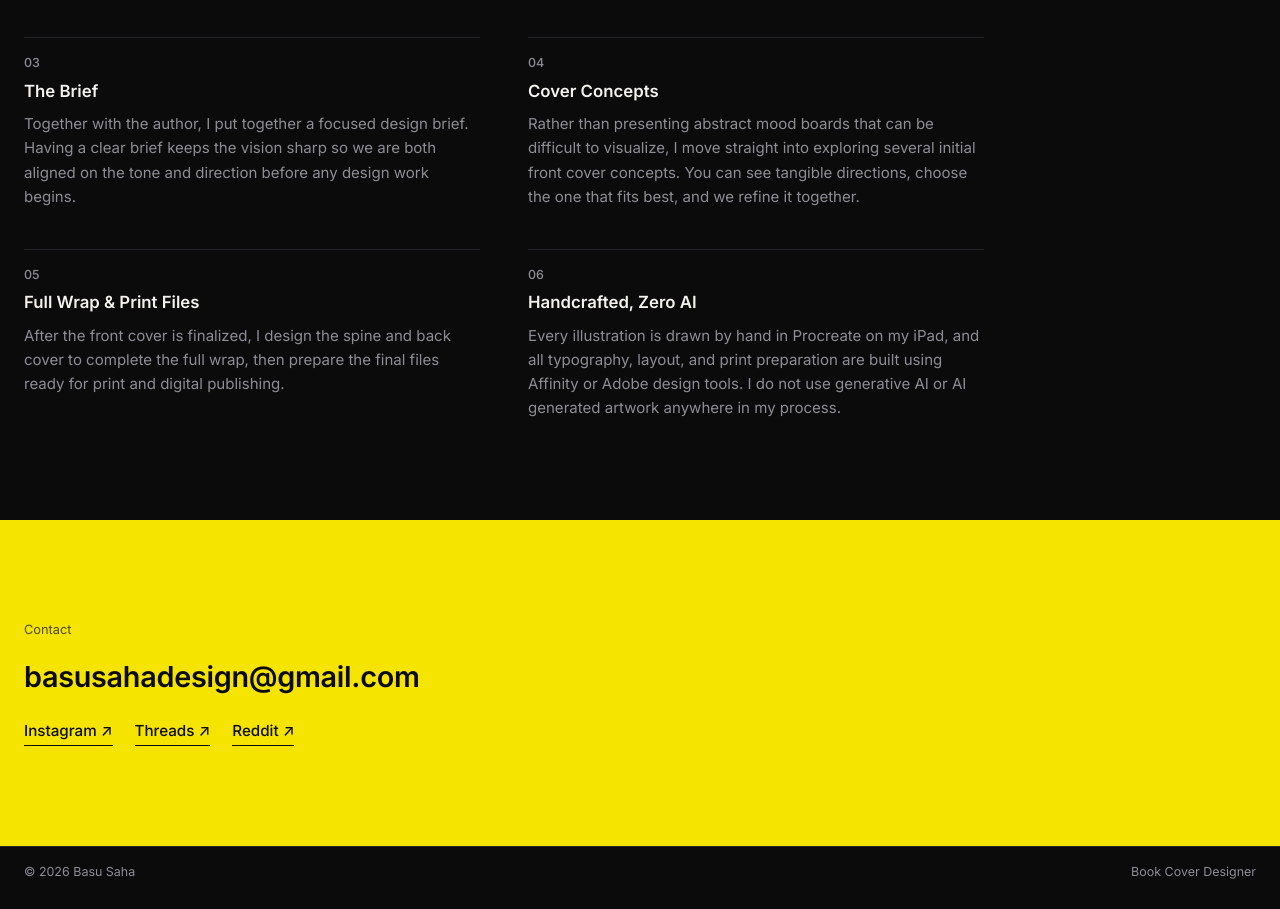
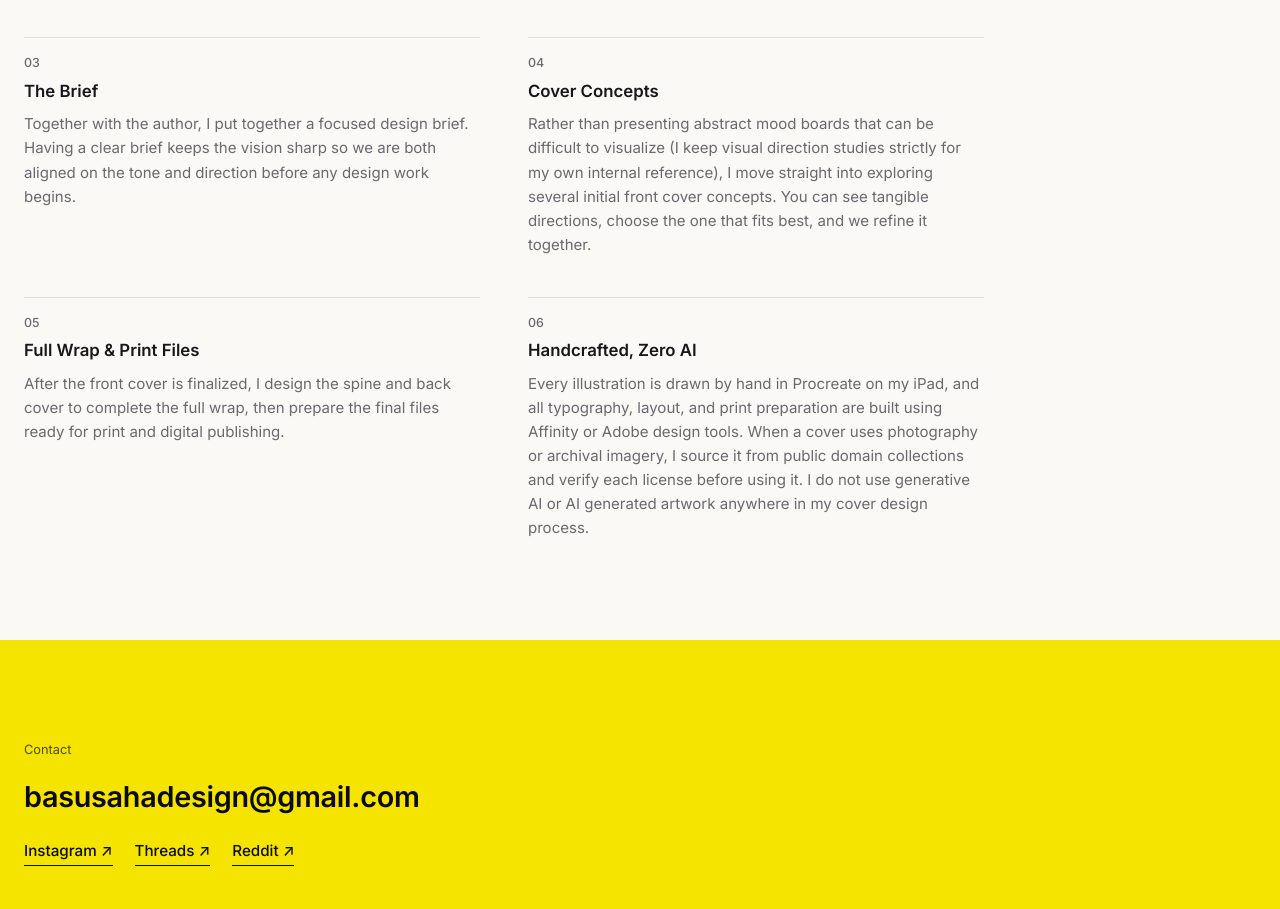
Before and after one commit to basudebsaha564/portfolio, a plain HTML site: page index.html in a window 1280 px wide. Shown: the part 1644-2553 px from the top of the page. Drawn offline with Linux system fonts and the light colour scheme.

Commit message:
Update index.html

```diff
--- a/index.html
+++ b/index.html
@@ -3,7 +3,7 @@
 <head>
 <meta charset="UTF-8">
 <meta name="viewport" content="width=device-width, initial-scale=1.0">
-<meta name="theme-color" content="#0b0b0c">
+<meta name="theme-color" content="#faf9f6">
 <meta name="description" content="Basu Saha — independent book cover designer crafting visual identities for authors and publishers.">
 <title>Basu Saha — Book Cover Designer</title>
 
@@ -38,13 +38,13 @@
   --gutter: 2px;
   --margin: clamp(12px, 2.2vw, 24px);
 
-  /* Dark theme */
-  --bg: #0b0b0c;
-  --bg-raised: #161618;
-  --header-bg: rgba(11, 11, 12, 0.84);
-  --line: #222226;
-  --ink: #f4f2ee;
-  --ink-dim: #8e8d94;
+  /* Light theme */
+  --bg: #faf9f6;
+  --bg-raised: #efeee9;
+  --header-bg: rgba(250, 249, 246, 0.84);
+  --line: #e3e1da;
+  --ink: #17161a;
+  --ink-dim: #6a6970;
   --accent: #f5e400;
   --accent-ink: #0b0b0c;
   --modal-title-color: #f4f2ee;
@@ -57,7 +57,7 @@
 
 html {
   scroll-behavior: smooth;
-  color-scheme: dark;
+  color-scheme: light;
 }
 
 body {
@@ -386,7 +386,7 @@ footer {
 .modal-overlay {
   position: fixed;
   inset: 0;
-  background: rgba(4, 4, 5, 0.94);
+  background: rgba(6, 6, 7, 0.92);
   backdrop-filter: blur(12px);
   -webkit-backdrop-filter: blur(12px);
   display: flex;
@@ -425,7 +425,7 @@ footer {
   max-height: 68vh;
   object-fit: contain;
   border-radius: 0;
-  box-shadow: 0 20px 60px rgba(0, 0, 0, 0.75);
+  box-shadow: 0 20px 60px rgba(0, 0, 0, 0.65);
 }
 
 .modal-info {
@@ -700,7 +700,7 @@ footer {
         <div class="step-num">04</div>
         <h2 class="step-title">Cover Concepts</h2>
         <p class="step-desc">
-          Rather than presenting abstract mood boards that can be difficult to visualize, I move straight into exploring several initial front cover concepts. You can see tangible directions, choose the one that fits best, and we refine it together.
+          Rather than presenting abstract mood boards that can be difficult to visualize (I keep visual direction studies strictly for my own internal reference), I move straight into exploring several initial front cover concepts. You can see tangible directions, choose the one that fits best, and we refine it together.
         </p>
       </div>
 
@@ -716,7 +716,7 @@ footer {
         <div class="step-num">06</div>
         <h2 class="step-title">Handcrafted, Zero AI</h2>
         <p class="step-desc">
-          Every illustration is drawn by hand in Procreate on my iPad, and all typography, layout, and print preparation are built using Affinity or Adobe design tools. I do not use generative AI or AI generated artwork anywhere in my process.
+          Every illustration is drawn by hand in Procreate on my iPad, and all typography, layout, and print preparation are built using Affinity or Adobe design tools. When a cover uses photography or archival imagery, I source it from public domain collections and verify each license before using it. I do not use generative AI or AI generated artwork anywhere in my cover design process.
         </p>
       </div>
 
@@ -873,4 +873,4 @@ window.addEventListener('scroll', () => {
 </script>
 
 </body>
-</html>
+  </html>
```
